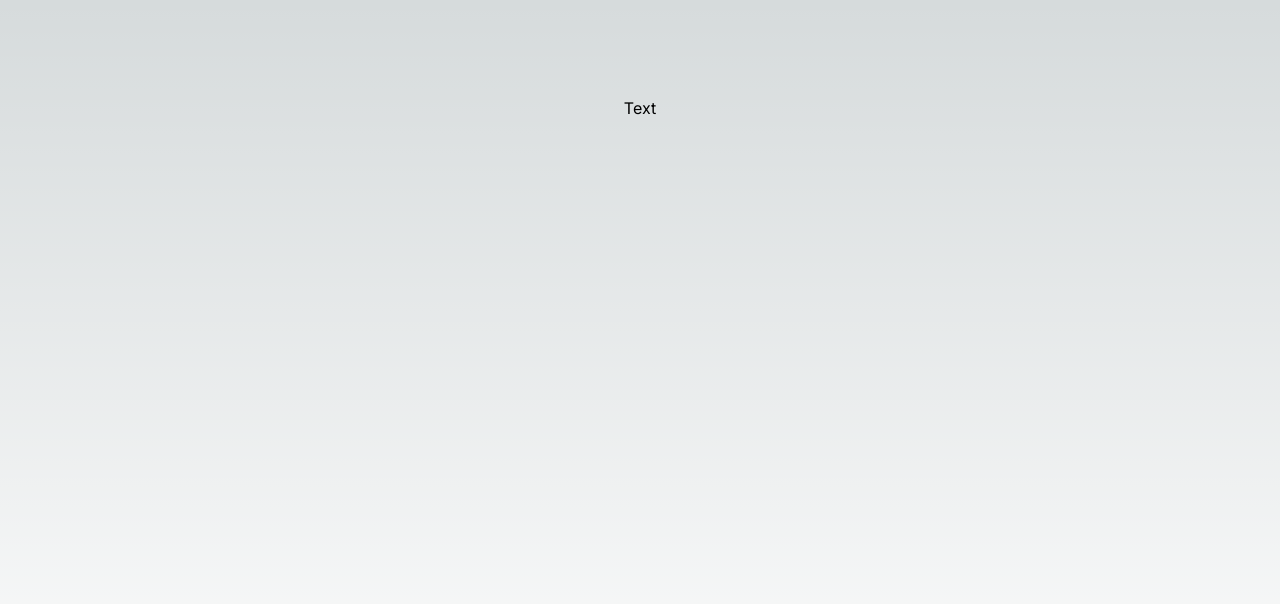
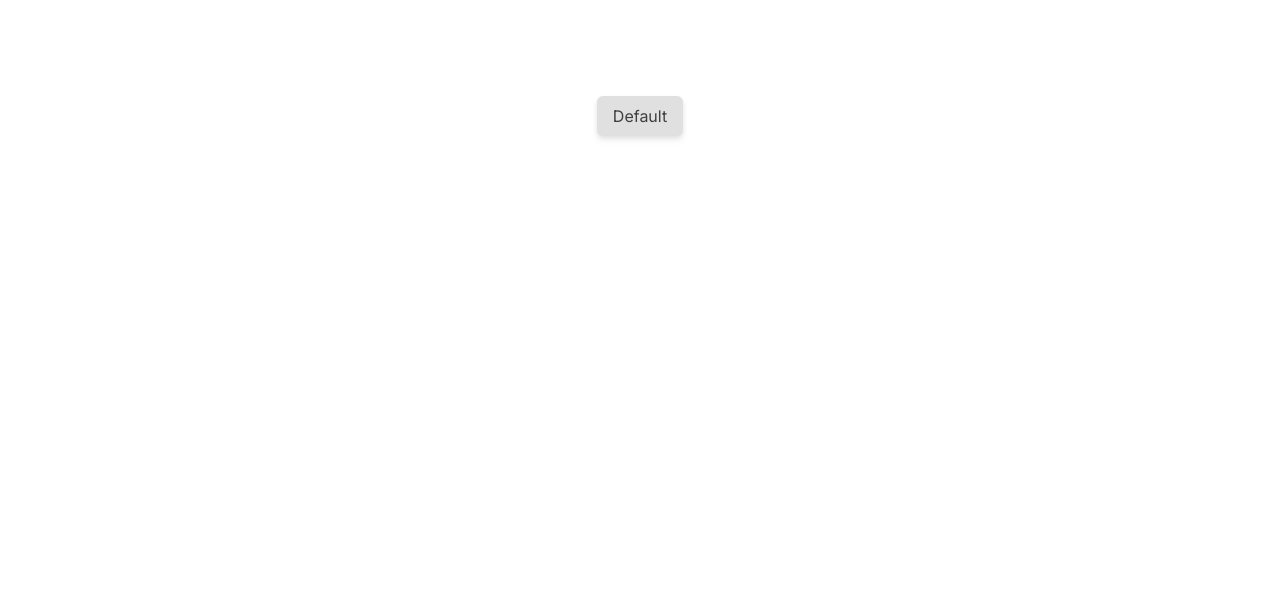
Before and after one commit to SebasUNLu/DevChallenge-Button, a Next.js app: page / in a window 1280 px wide. Shown: the top 604 px of the page. Built offline with nearby package versions, Linux system fonts and the light colour scheme.

Commit message:
Feature: Creo el componente default de boton

```diff
--- /dev/null
+++ b/app/components/StyledButton.jsx
@@ -0,0 +1,11 @@
+import React from 'react';
+
+const StyledButton = ({ text = 'Default' }) => {
+  return (
+    <button className='text-[#3F3F3F] bg-[#E0E0E0] py-2 px-4 rounded-md drop-shadow-md hover:bg-[#AEAEAE] focus:bg-[#AEAEAE]'>
+      {text}
+    </button>
+  );
+};
+
+export default StyledButton;
--- a/app/globals.css
+++ b/app/globals.css
@@ -4,15 +4,11 @@
 
 :root {
   --foreground-rgb: 0, 0, 0;
-  --background-start-rgb: 214, 219, 220;
-  --background-end-rgb: 255, 255, 255;
 }
 
 @media (prefers-color-scheme: dark) {
   :root {
     --foreground-rgb: 255, 255, 255;
-    --background-start-rgb: 0, 0, 0;
-    --background-end-rgb: 0, 0, 0;
   }
 }
 
--- a/app/page.js
+++ b/app/page.js
@@ -1,9 +1,10 @@
 import Image from 'next/image'
+import StyledButton from './components/StyledButton'
 
 export default function Home() {
   return (
     <main className="flex min-h-screen flex-col items-center justify-between p-24">
-      <p>Text</p>
+      <StyledButton />
     </main>
   )
 }
--- /dev/null
+++ b/app/utils/theme.js
@@ -0,0 +1,5 @@
+const theme = {
+
+};
+
+export default theme;
```
